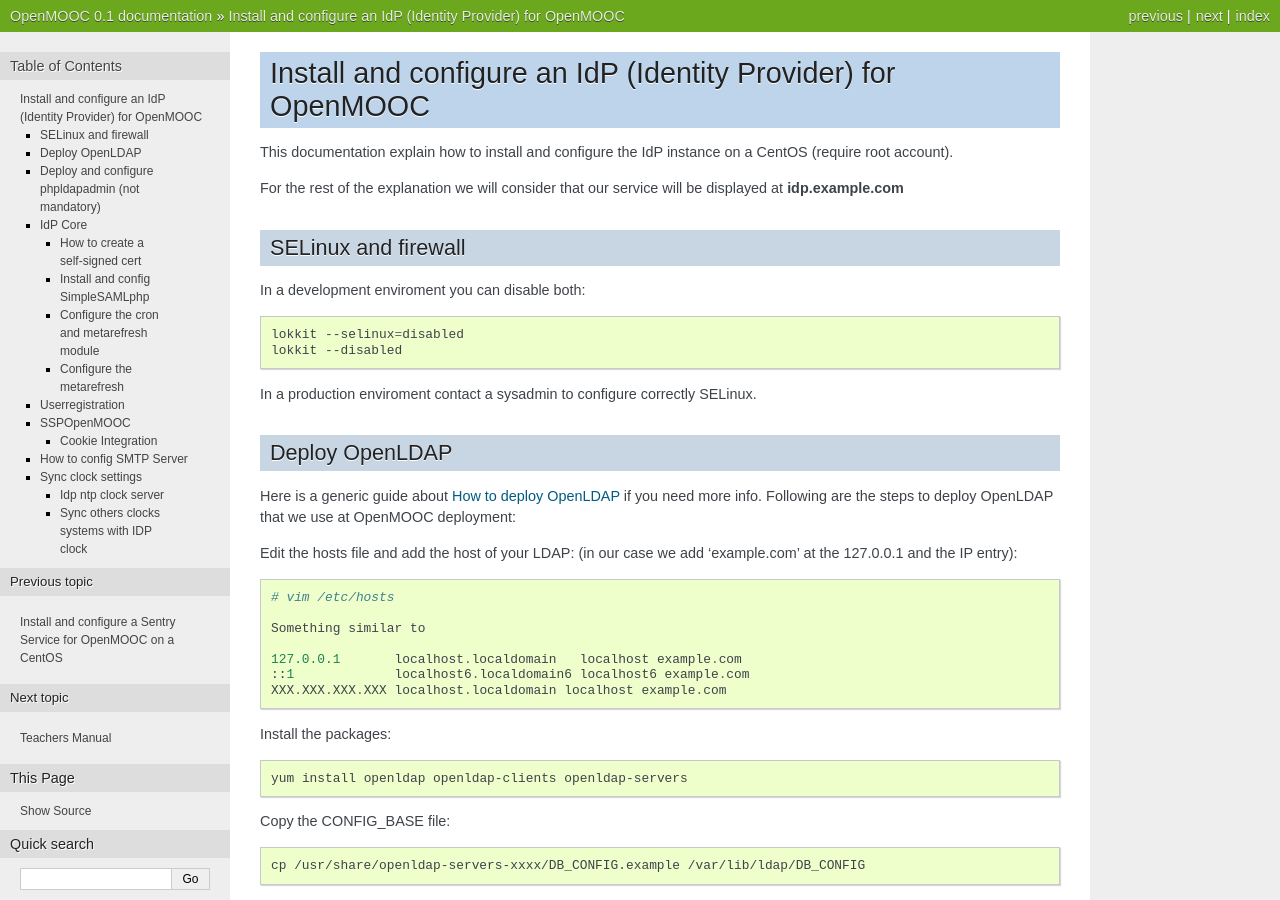
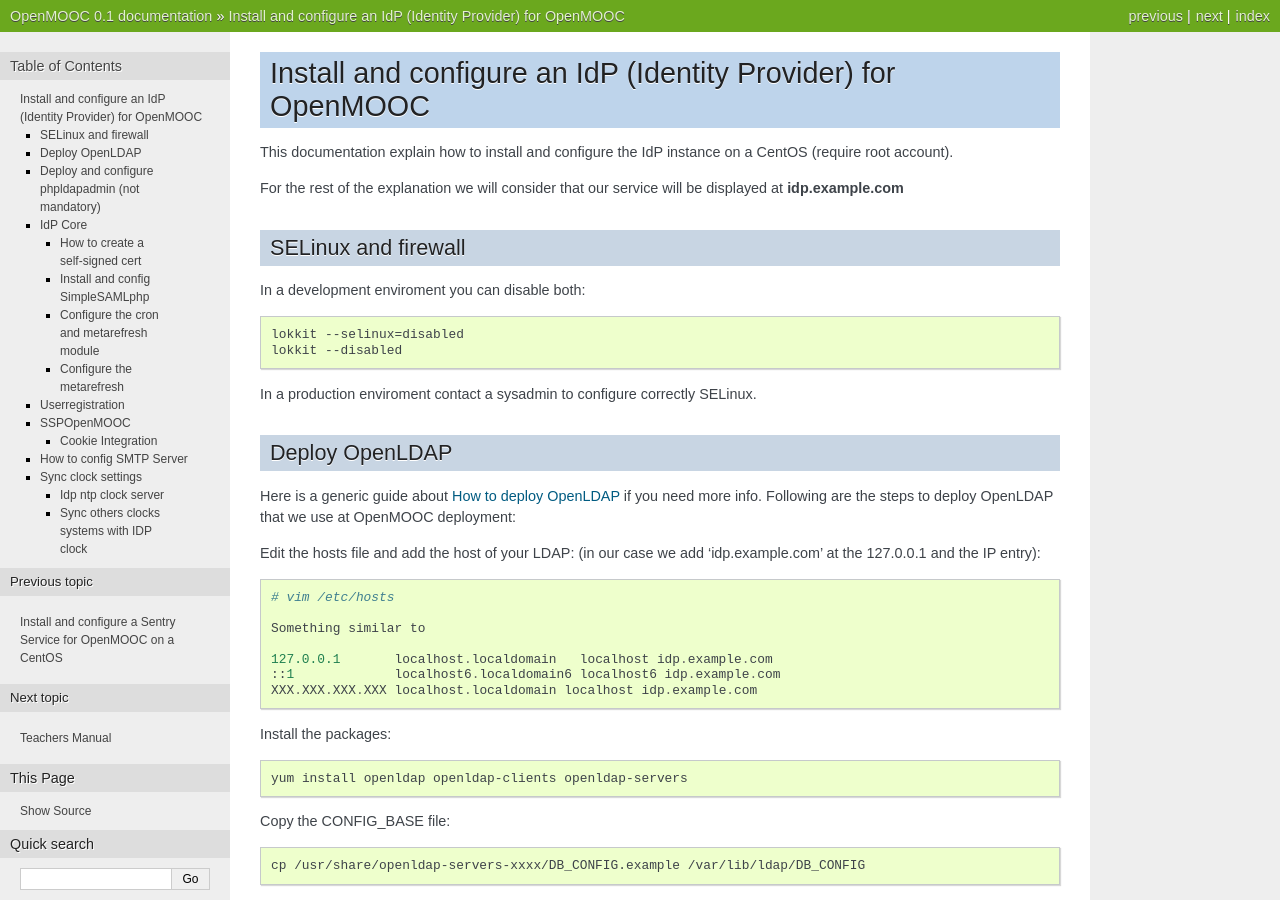
Before and after one commit to OpenMOOC/documentation, a Sphinx documentation site: the page built from source/IdP_guide.rst, in a window 1280 px wide and 900 px high. Built offline with Sphinx 7.4.7, drawn with Linux system fonts in a browser that asks for light colours; some of the changed text lies outside the part shown.

Commit message:
Update IdP_guide.rst

```diff
--- a/source/IdP_guide.rst
+++ b/source/IdP_guide.rst
@@ -12,7 +12,7 @@
 
 In a development enviroment you can disable both:
 
-.. code-block:: bash
+.. code-block:: bashe
 
    lokkit --selinux=disabled
    lokkit --disabled
@@ -25,15 +25,15 @@
 
 Here is a generic guide about `How to deploy OpenLDAP <http://www.centos.org/docs/5/html/Deployment_Guide-en-US/s1-ldap-quickstart.html>`_ if you need more info.  Following are the steps to deploy OpenLDAP that we use at OpenMOOC deployment:
 
-Edit the hosts file and add the host of your LDAP: (in our case we add 'example.com' at the 127.0.0.1 and the IP entry)::
+Edit the hosts file and add the host of your LDAP: (in our case we add 'idp.example.com' at the 127.0.0.1 and the IP entry)::
 
   # vim /etc/hosts
 
   Something similar to
 
-  127.0.0.1       localhost.localdomain   localhost example.com
-  ::1             localhost6.localdomain6 localhost6 example.com
-  XXX.XXX.XXX.XXX localhost.localdomain localhost example.com
+  127.0.0.1       localhost.localdomain   localhost idp.example.com
+  ::1             localhost6.localdomain6 localhost6 idp.example.com
+  XXX.XXX.XXX.XXX localhost.localdomain localhost idp.example.com
 
 
 Install the packages:
@@ -127,7 +127,7 @@
 
 Create the people-path file (``/etc/openldap/people.ldif``): ::
 
-  dn: ou=People,dc=example,dc=com
+  dn: ou=People,dc=idp,dc=example,dc=com
   ou: People
   description: Users
   objectClass: organizationalUnit
@@ -249,7 +249,7 @@
 
    service httpd restart
 
-Now the phpldapadmin is accessible at http://example.com/phpldapadmin, you can access it using your root user, so on username set
+Now the phpldapadmin is accessible at http://idp.example.com/phpldapadmin, you can access it using your root user, so on username set
 ``cn=admin,dc=example,dc=com`` and the password is the one you have configured before.
 
 You can use this tool to manage the data that users registered on the IdP.
@@ -405,7 +405,7 @@
         'ldap' => array(
                 'ldap:LDAP',
 
-                'hostname' => 'example.com',
+                'hostname' => 'idp.example.com',
                 'enable_tls' => FALSE,             # We don't use TLS, for production enviroment you can config the LDAP Server with TLS and 						          # enable this param
 
                 'debug' => FALSE,
@@ -638,7 +638,7 @@
   $config = array (
 
         'auth' => 'ldap',
-        'user.realm' => 'example.com',
+        'user.realm' => 'idp.example.com',
         'system.name' => 'OpenMOOC',
 
         // Mailtoken valid for 5 days
```
